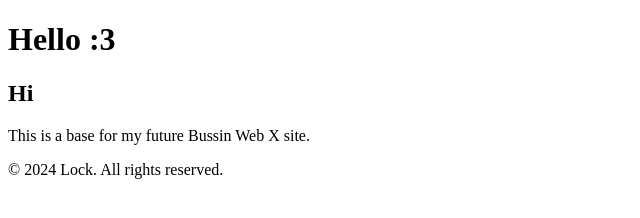
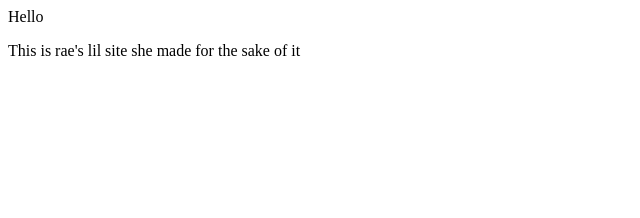
Before and after one commit to NotMageLock/lock.rizz, a plain HTML site: page index.html in a window 1280 px wide. Shown: the whole page, without its empty margins (0-640 px from the left). Drawn offline with Linux system fonts and the light colour scheme.

Commit message:
Update index.html

```diff
--- a/index.html
+++ b/index.html
@@ -1,22 +1,12 @@
-<!DOCTYPE html>
-<html lang="en">
+<html>
+
 <head>
-    <meta charset="UTF-8">
-    <meta name="viewport" content="width=device-width, initial-scale=1.0">
-    <title>Rae's lil' site</title>
+    <title>Lock.rizz</title>
 </head>
+
 <body>
-    <header>
-        <h1>Hello :3</h1>
-    </header>
-    <main>
-        <section>
-            <h2>Hi</h2>
-            <p>This is a base for my future Bussin Web X site.</p>
-        </section>
-    </main>
-    <footer>
-        <p>&copy; 2024 Lock. All rights reserved.</p>
-    </footer>
+    <p>Hello</p>
+    <p>This is rae's lil site she made for the sake of it</p>
 </body>
+
 </html>
```
